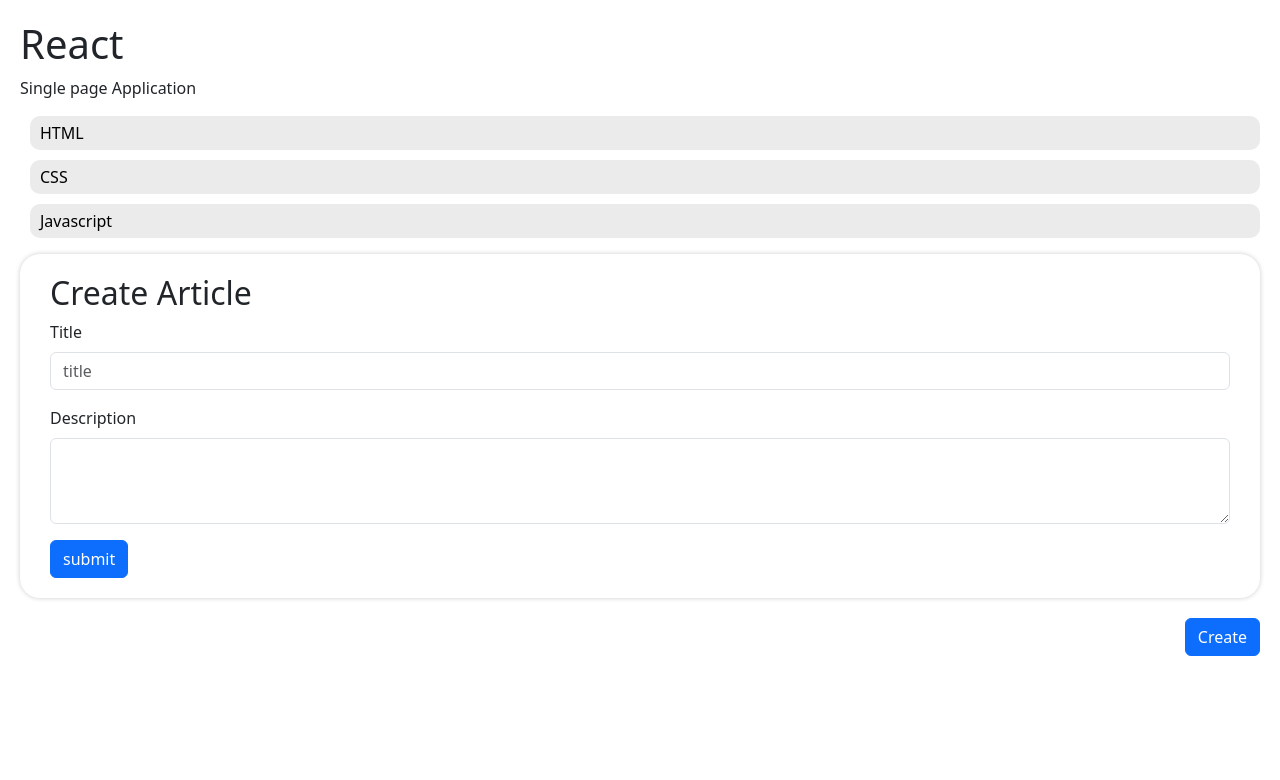
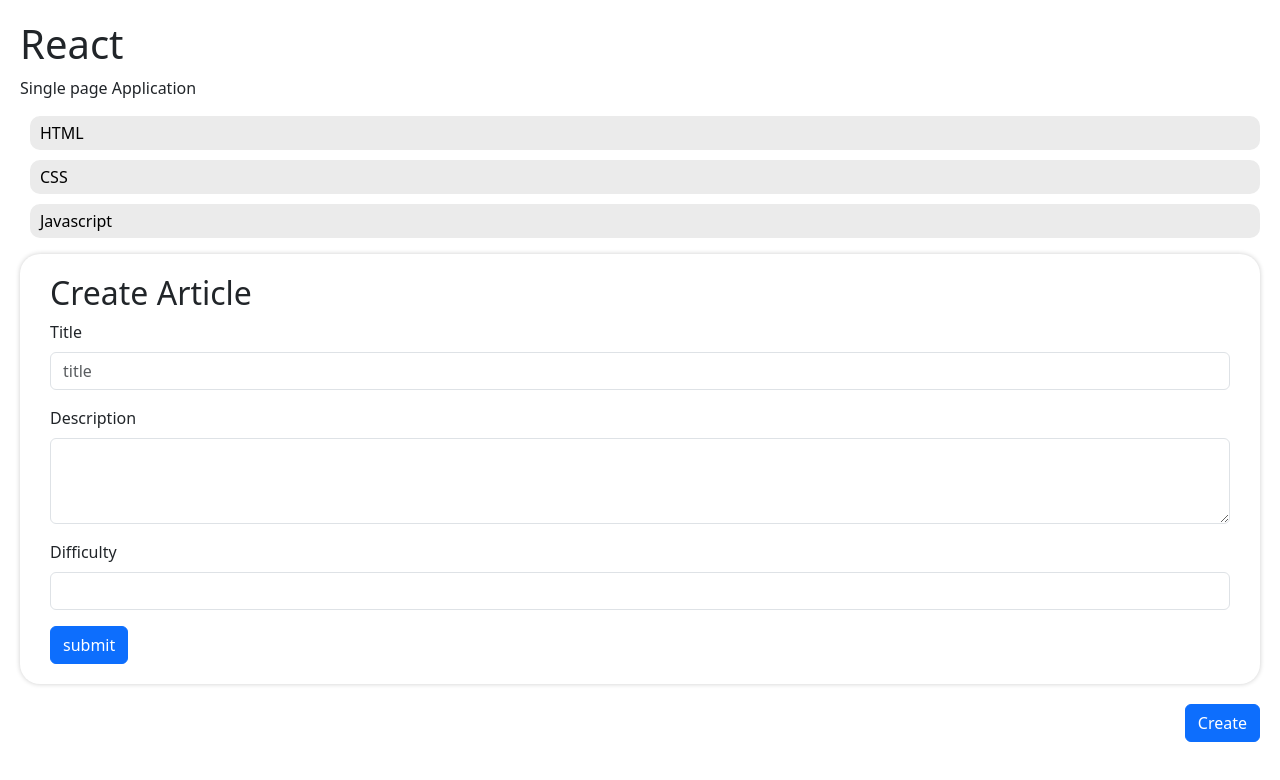
Before and after one commit to alikerock/react_basic_app, a React (Create React App) app: page / in a window 1280 px wide. Both pictures are taken after a click on the button "Create". Shown: the top 780 px of the page. Built offline with nearby package versions, Linux system fonts and the light colour scheme.

Commit message:
difficulty add

```diff
--- a/src/App.js
+++ b/src/App.js
@@ -73,11 +73,16 @@
 
       let _data = this.getReadArticle();
 
-      _article = <UpdateArticle data={_data} onsubmit={(_title, _desc)=>{
+      _article = <UpdateArticle data={_data} onsubmit={(_title, _desc, _difficulty)=>{
 
         let _menus = [...this.state.menus];
         const idx = this.state.menus.findIndex(item=> item.id === this.state.selected_id);
-        _menus[idx] = {id:this.state.selected_id, title:_title, desc:_desc} //값 수정
+        _menus[idx] = {
+          id:this.state.selected_id,
+          title:_title,
+          desc:_desc,
+          difficulty: _difficulty
+        } //값 수정
         this.setState({
           menus:_menus,
           mode:'read'
--- a/src/components/Article.js
+++ b/src/components/Article.js
@@ -13,6 +13,7 @@
           <article>
               <h2>{this.props.data.title}</h2>
               <p>{this.props.data.desc}</p>
+              <p>난이도: {this.props.data.difficulty}</p>
               <div className={classNames}>
                 <hr/>
                 <div className="d-flex justify-content-end gap-3">
--- a/src/components/UpdateArticle.js
+++ b/src/components/UpdateArticle.js
@@ -7,7 +7,8 @@
     super(props);
     this.state = {
       title : this.props.data.title,
-      desc:this.props.data.desc
+      desc:this.props.data.desc,
+      difficulty: this.props.data.difficulty
     }
   }
   modifyValue = (e)=>{
@@ -27,7 +28,8 @@
                 e.preventDefault();
                 this.props.onsubmit(
                   this.state.title,
-                  this.state.desc
+                  this.state.desc,
+                  this.state.difficulty
                 );
               }}>
                 <Form.Group className="mb-3" controlId="exampleForm.ControlInput1">
@@ -39,6 +41,10 @@
                   <Form.Control as="textarea" name="desc" rows={3} value={this.state.desc}
                   onChange={this.modifyValue}/>
                 </Form.Group>
+                <Form.Group className="mb-3" controlId="exampleForm.ControlInput1">
+                  <Form.Label>Difficulty</Form.Label>
+                  <Form.Control type="number" name="difficulty" min="0" max="5" value={this.state.difficulty} onChange={this.modifyValue}/>
+                </Form.Group>
                 <Button type="submit" variant="primary">submit</Button>
               </Form>
           </article>
--- a/src/components/createArticle.js
+++ b/src/components/createArticle.js
@@ -23,6 +23,10 @@
                   <Form.Label>Description</Form.Label>
                   <Form.Control as="textarea" name="desc" rows={3} />
                 </Form.Group>
+                <Form.Group className="mb-3" controlId="exampleForm.ControlInput1">
+                  <Form.Label>Difficulty</Form.Label>
+                  <Form.Control type="number" name="difficulty" min="0" max="5" />
+                </Form.Group>
                 <Button type="submit" variant="primary">submit</Button>
               </Form>
           </article>
```
